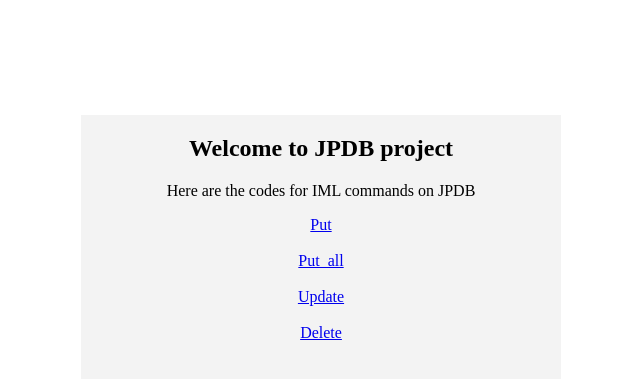
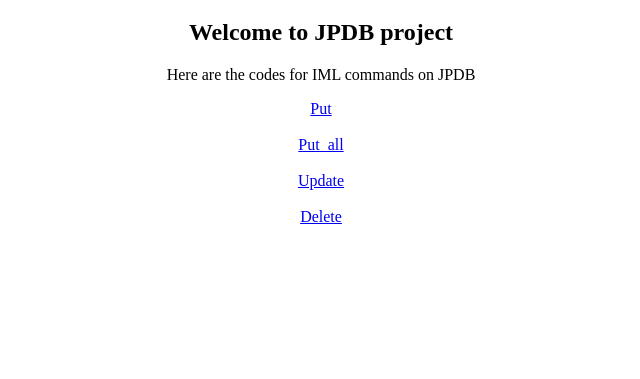
Before and after one commit to sohamsalkar/JSONpowerDB_L2X, a plain HTML site: page JPDB/public_html/index.html in a window 1280 px wide. Shown: the part 61-440 px from the top of the page, without its empty margins (319-959 px from the left). Drawn offline with Linux system fonts and the light colour scheme.

Commit message:
added codes in JPDB

```diff
--- a/index.html
+++ b/JPDB/public_html/index.html
@@ -4,25 +4,12 @@
         <title>Login2Xplore's JsonPowerDB</title>
         <meta charset="UTF-8">
         <meta name="viewport" content="width=device-width, initial-scale=1.0">
-        <style>
-            #container{
-                position: fixed;
-                top: 40%;
-                left: 50%;
-                width:30em;
-                height:18em;
-                margin-top: -9em;
-                margin-left: -15em;
-                border: 1px solid #ccc;
-                background-color: #f3f3f3;
-                border: activecaption;
-            }
-        </style>
+
     </head>
 
     <body>
         <center><h1>Welcome</h1></center>
-        <div id="container">
+        <div>
             <center>
                 <h2>Welcome to JPDB project</h2>
                 <p>Here are the codes for IML commands on JPDB</p>
```
Also changed, not shown: JPDB/nbproject/project.xml (added, +9 -0 lines), 4 other files.
